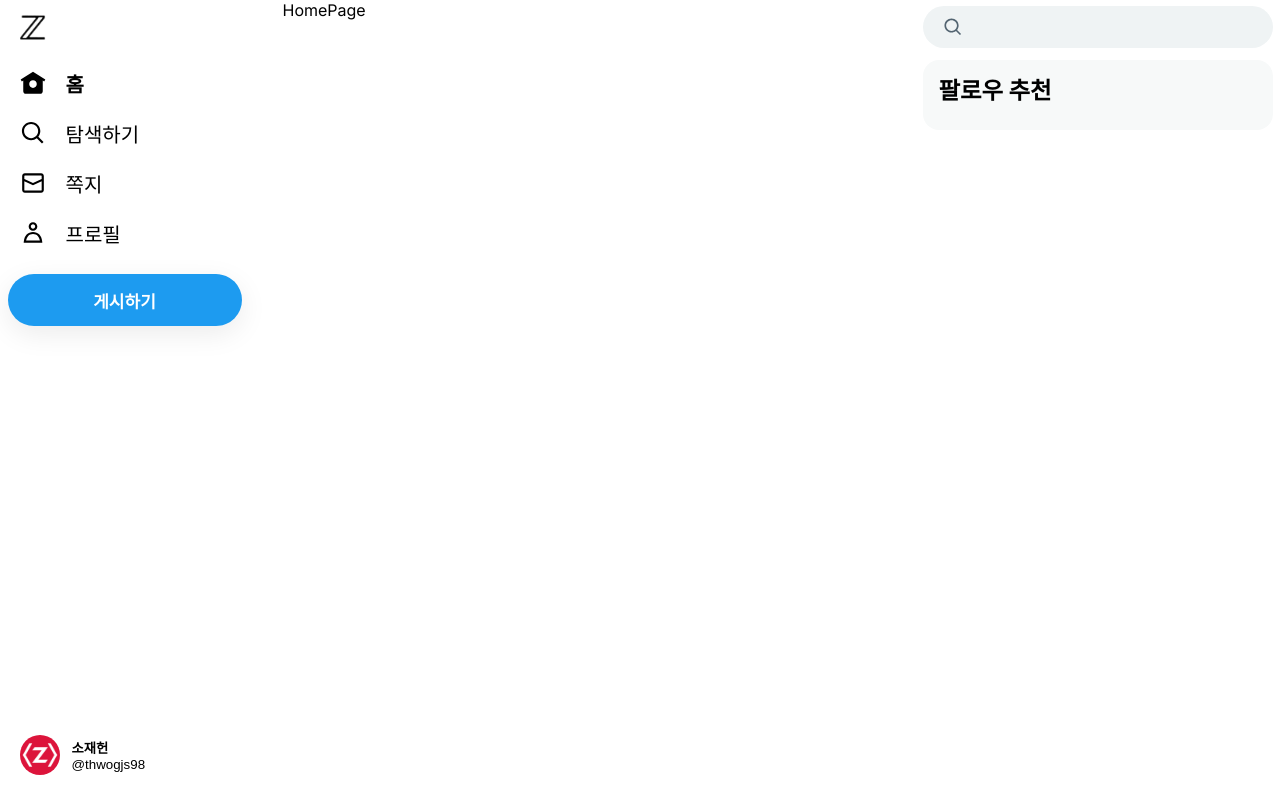
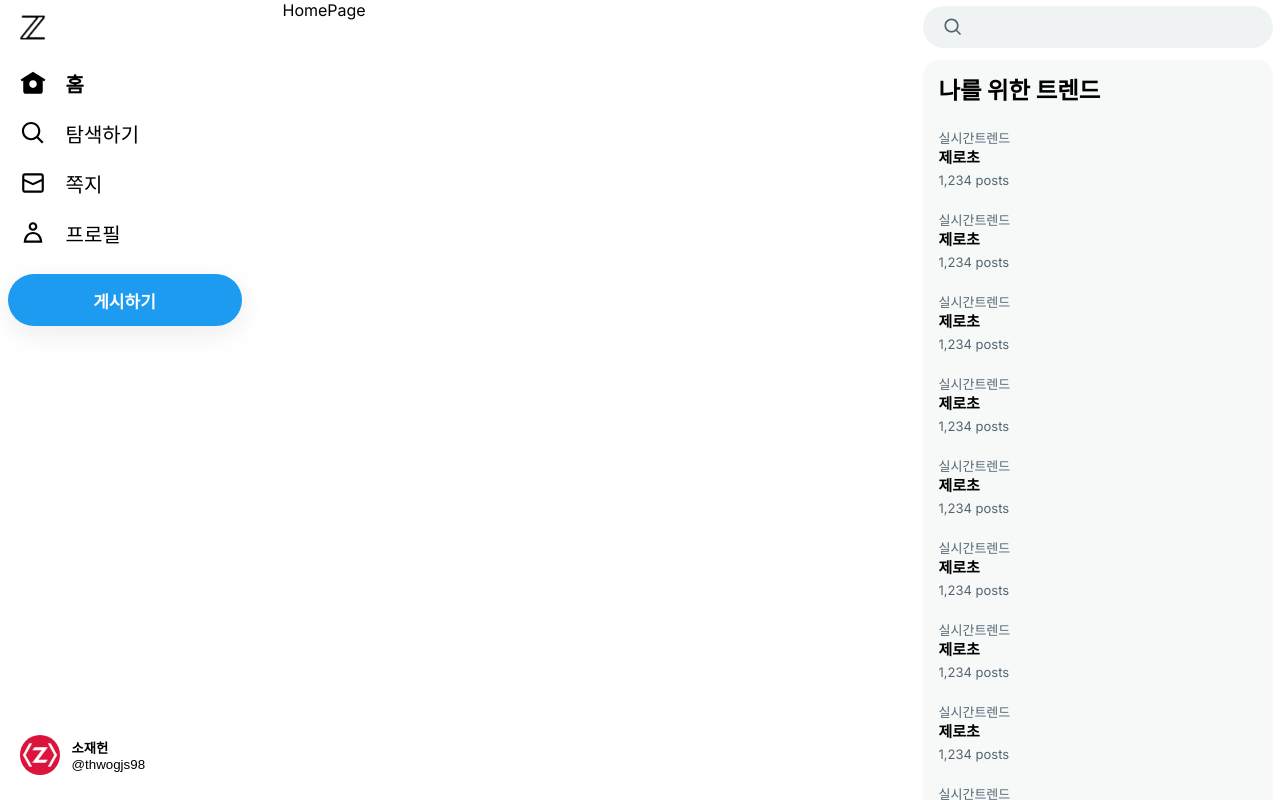
Before and after one commit to Jaeheon-So/z-com-clone, a Next.js app: page /home in a window 1280 px wide. Built offline with nearby package versions, Linux system fonts and the light colour scheme.

Commit message:
feat: afterLogin layout 나의 트렌드 마크업 완성

```diff
--- /dev/null
+++ b/src/app/(afterLogin)/_component/Trend.tsx
@@ -0,0 +1,15 @@
+import React from "react";
+import Link from "next/link";
+import style from "./trend.module.css";
+
+const Trend = () => {
+  return (
+    <Link href={`/search?q=트렌드`} className={style.container}>
+      <div className={style.count}>실시간트렌드</div>
+      <div className={style.title}>제로초</div>
+      <div className={style.count}>1,234 posts</div>
+    </Link>
+  );
+};
+
+export default Trend;
--- /dev/null
+++ b/src/app/(afterLogin)/_component/TrendSection.tsx
@@ -0,0 +1,25 @@
+import React from "react";
+import style from "./trendSection.module.css";
+import Trend from "./Trend";
+
+const TrendSection = () => {
+  return (
+    <div className={style.trendBg}>
+      <div className={style.trend}>
+        <h3>나를 위한 트렌드</h3>
+        <Trend />
+        <Trend />
+        <Trend />
+        <Trend />
+        <Trend />
+        <Trend />
+        <Trend />
+        <Trend />
+        <Trend />
+        <Trend />
+      </div>
+    </div>
+  );
+};
+
+export default TrendSection;
--- /dev/null
+++ b/src/app/(afterLogin)/_component/trend.module.css
@@ -0,0 +1,23 @@
+.container {
+  padding: 12px 16px;
+  height: 82px;
+  display: block;
+}
+.container:hover {
+  background-color: rgba(0, 0, 0, 0.03);
+}
+
+.title {
+  font-size: 15px;
+  font-weight: bold;
+  line-height: 20px;
+  margin-top: 2px;
+  margin-bottom: 4px;
+}
+
+.count {
+  color: rgb(83, 100, 113);
+  font-size: 13px;
+  line-height: 16px;
+  font-weight: lighter;
+}
--- /dev/null
+++ b/src/app/(afterLogin)/_component/trendSection.module.css
@@ -0,0 +1,14 @@
+.trendBg {
+  background-color: rgb(247, 249, 249);
+  border-radius: 16px;
+  margin-top: 12px;
+}
+.trend {
+  font-size: 20px;
+  font-weight: bold;
+  padding: 12px 0;
+}
+.trend h3 {
+  margin-bottom: 12px;
+  padding: 0 16px;
+}
--- a/src/app/(afterLogin)/layout.tsx
+++ b/src/app/(afterLogin)/layout.tsx
@@ -6,6 +6,7 @@ import zLogo from "../../../public/zlogo.png";
 import NavMenu from "./_component/NavMenu";
 import SearchSvg from "./_svg/SearchSvg";
 import LogoutButton from "./_component/LogoutButton";
+import TrendSection from "./_component/TrendSection";
 
 type Props = {
   children: ReactNode;
@@ -36,7 +37,7 @@ const AfterLoginLayout = ({ children }: Props) => (
               <input type="search" />
             </form>
           </div>
-          {/* <TrendSection /> */}
+          <TrendSection />
           <div className={style.followRecommend}>
             <h3>팔로우 추천</h3>
             {/* <FollowRecommend /> */}
```
